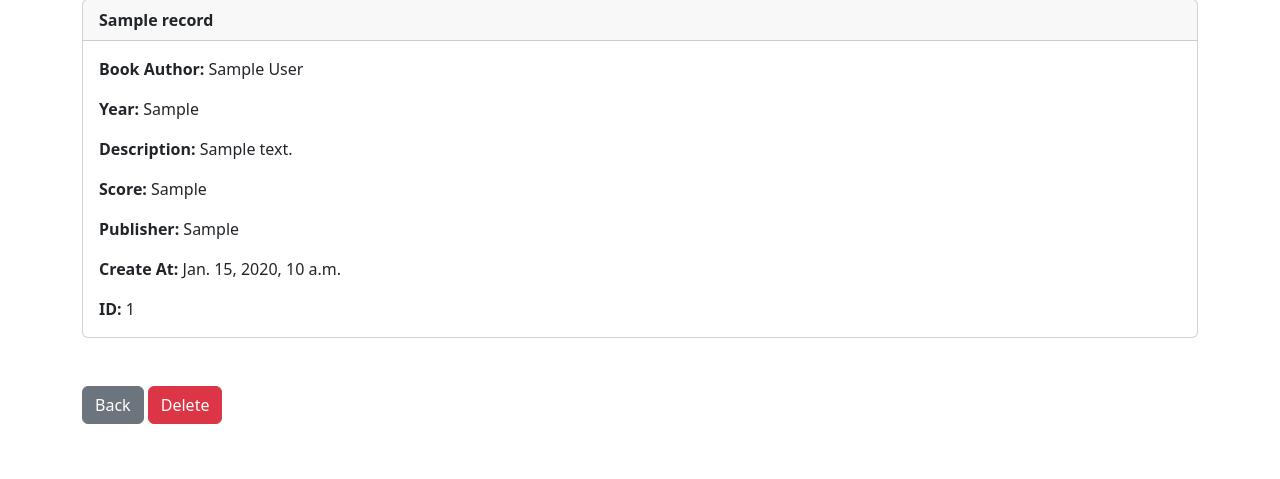
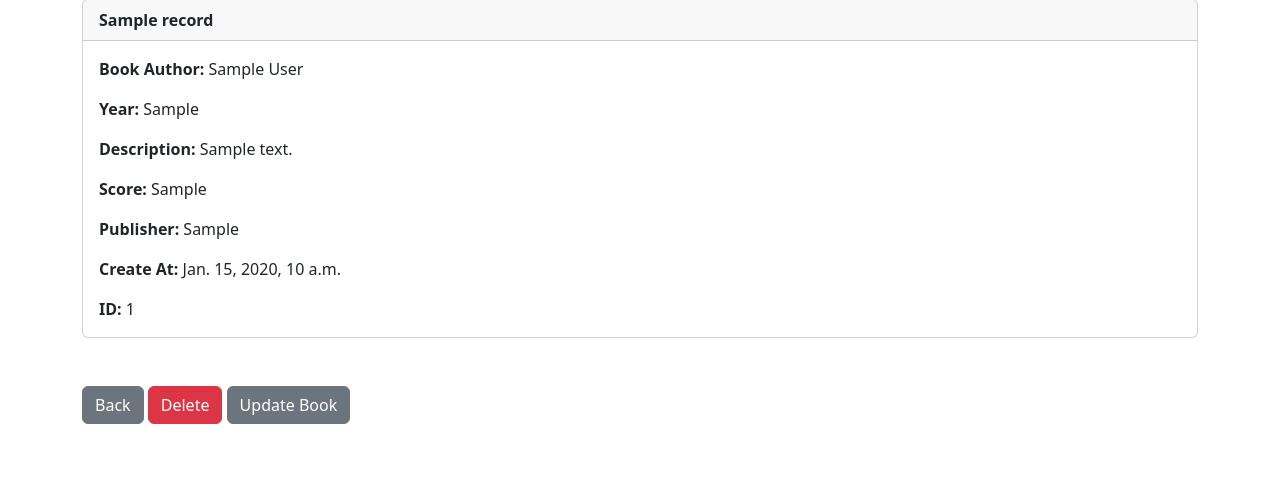
Before and after one commit to MikheilMakasa/django_book_manager, a Django app: page /record/1 in a window 1280 px wide. Shown: the part 81-560 px from the top of the page. Run offline with Django 5.2, Linux system fonts and the light colour scheme; a user stored in the database is signed in; tables that the repository leaves empty hold one stand-in row (values such as "Sample post").

Commit message:
update book functionality

```diff
--- a/website/templates/record.html
+++ b/website/templates/record.html
@@ -36,7 +36,8 @@
   >Delete</a
 >
 
+<a href="{% url 'update_record' book_record.id %}" class="btn btn-secondary"
+  >Update Book</a
+>
+
 {% endblock %}
-<!-- <a href="{% url 'update_record' book_record.id %}" class="btn btn-secondary"
-  >Update Record</a
-> -->
--- a/website/urls.py
+++ b/website/urls.py
@@ -9,4 +9,5 @@ urlpatterns = [
     path('record/<int:pk>', views.book_record, name='record'),
     path('delete_record/<int:pk>', views.delete_record, name='delete_record'),
     path('add_record/', views.add_record, name='add_record'),
+    path('update_record/<int:pk>', views.update_record, name='update_record'),
 ]
--- a/website/views.py
+++ b/website/views.py
@@ -81,3 +81,17 @@ def add_record(request):
 	else:
 		messages.success(request, "You Must Be Logged In...")
 		return redirect('home')
+
+
+def update_record(request, pk):
+	if request.user.is_authenticated:
+		current_record = Record.objects.get(id=pk)
+		form = AddRecordForm(request.POST or None, instance=current_record)
+		if form.is_valid():
+			form.save()
+			messages.success(request, "Book Has Been Updated!")
+			return redirect('home')
+		return render(request, 'update_record.html', {'form':form})
+	else:
+		messages.success(request, "You Must Be Logged In...")
+		return redirect('home')
```
Also changed, not shown: website/templates/update_record.html (added, +16 -0 lines).
